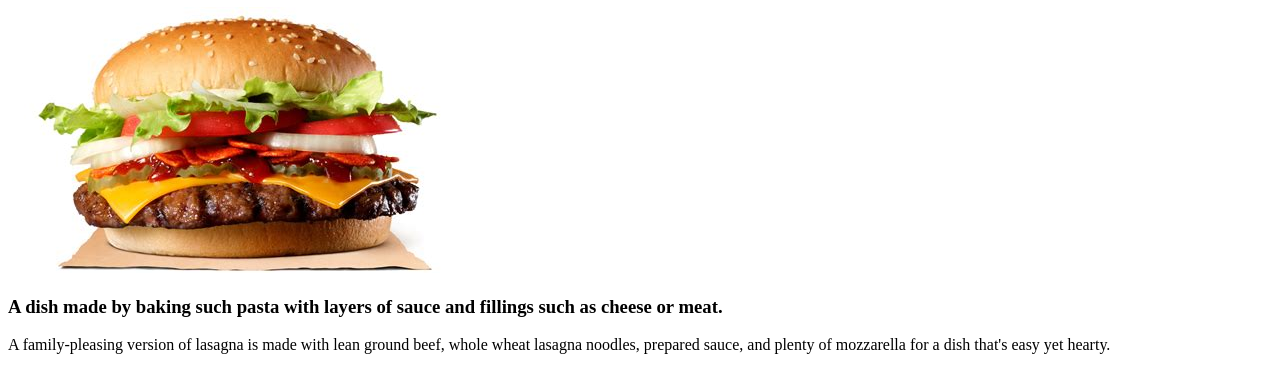
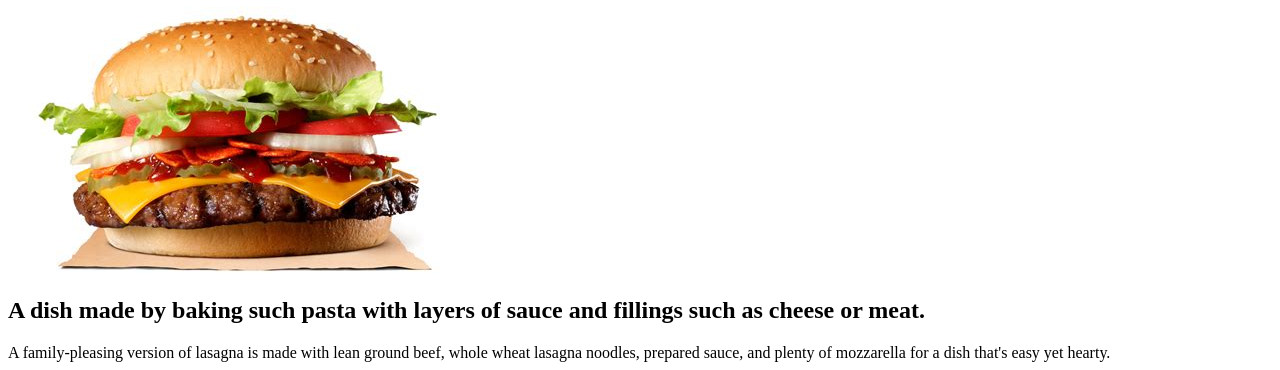
Before and after one commit to chyrsaor/odin-recipes, a plain HTML site: page recipes/burger.html in a window 1280 px wide. Shown: the part 73-443 px from the top of the page. Drawn offline with Linux system fonts and the light colour scheme.

Commit message:
Modify the heading of recipes fomr h3 to h2

```diff
--- a/recipes/burger.html
+++ b/recipes/burger.html
@@ -8,7 +8,7 @@
         <h1>Burger</h1>
         <img src="img/burger.jpg" alt="burger">
 
-        <h3>A dish made by baking such pasta with layers of sauce and fillings such as cheese or meat.</h3>
+        <h2>A dish made by baking such pasta with layers of sauce and fillings such as cheese or meat.</h2>
         <p> A family-pleasing version of lasagna is made with lean ground beef, whole wheat lasagna noodles, prepared sauce, and plenty of mozzarella for a dish that's easy yet hearty.</p>
 
         <h1>Ingredients</h1>
```
Also changed, not shown: recipes/lasagna.html (+1 -1 lines), recipes/pizza.html (+1 -1 lines).
